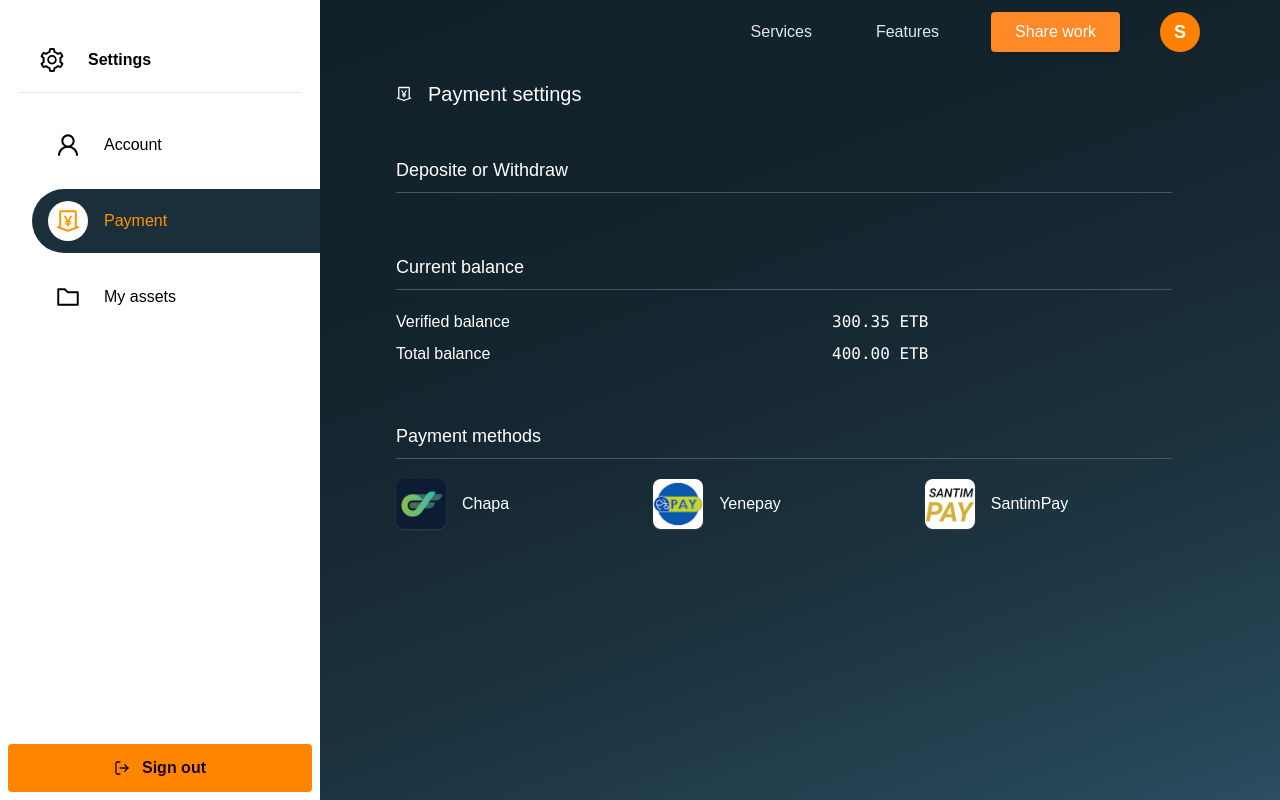
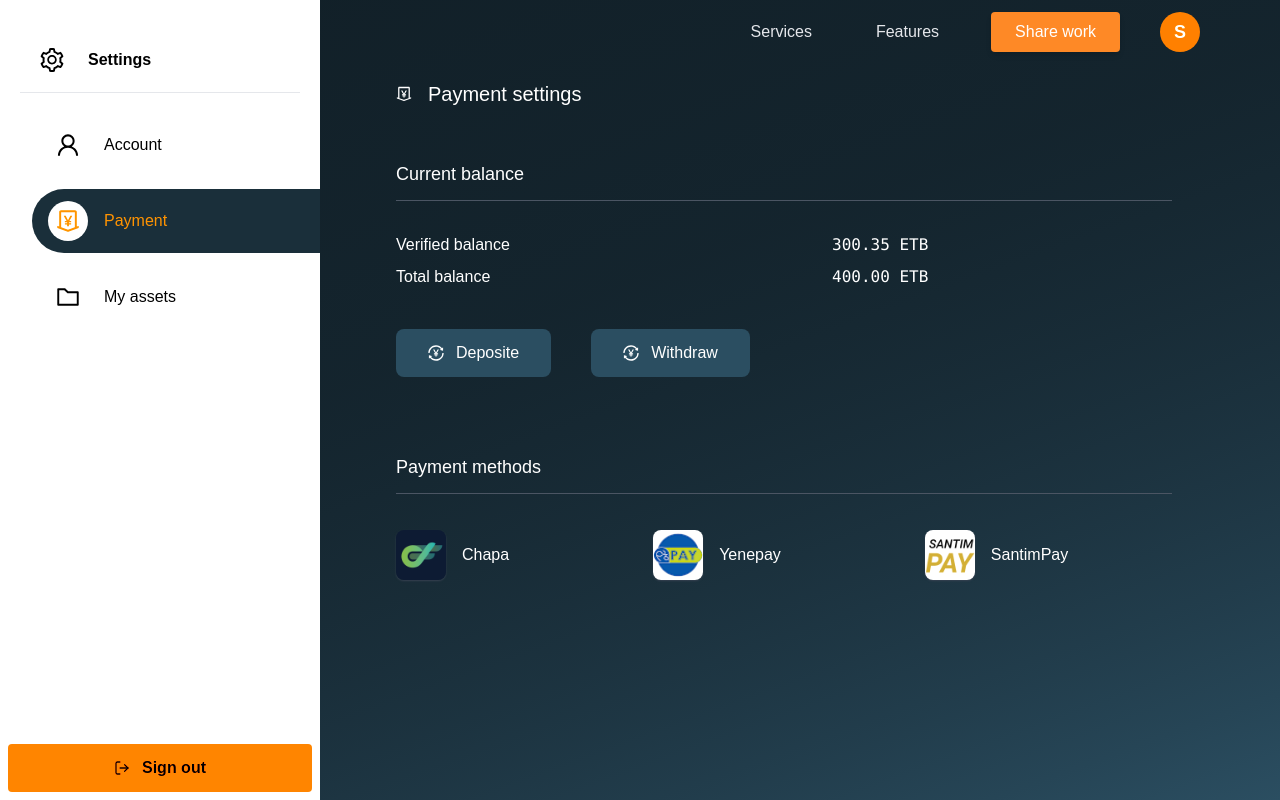
Before and after one commit to meraf00/pixel-den, a React (Create React App) app: page /settings/payment in a window 1280 px wide. Built offline with nearby package versions, Linux system fonts and the light colour scheme; no server answers; sample sign-in values are in the browser's storage.

Commit message:
feat: add settings page

```diff
--- a/src/pages/AssetsPage.jsx
+++ b/src/pages/AssetsPage.jsx
@@ -1,5 +1,58 @@
+import { FolderOutlined } from "@ant-design/icons";
+import { useAuth } from "features/authentication";
 import React from "react";
 
-export default function AssetsPage() {
-  return <div>Assets</div>;
-}
+import { Tabs, Tab, Title, Body } from "features/work/component/Tab";
+import { Card } from "features/work";
+import { homeImages } from "assets/home";
+import { Empty } from "components/Empty";
+
+const AssetPage = () => {
+  const { user } = useAuth();
+
+  return (
+    <div className="px-3 md:ml-96 mt-4">
+      {/* Setting title */}
+      <div className="flex gap-4 items-center mb-10">
+        <span className="flex items-center font-semibold">
+          <FolderOutlined />
+        </span>
+        <span className="flex items-center font-medium text-lg md:text-xl">
+          My assets
+        </span>
+      </div>
+
+      <Tabs>
+        <Tab>
+          <Title>Work</Title>
+          <Body>
+            <div className="my-10 mr-12 lg:mr-20 grid grid-cols-1 sm:grid-cols-2 md:grid-cols-1 lg:grid-cols-3 gap-10 z-0">
+              <Card imgUrl={homeImages.slideShowImages[3]} title="3D Surface" />
+              <Card imgUrl={homeImages.slideShowImages[0]} title="Vehicles" />
+              <Card imgUrl={homeImages.slideShowImages[1]} title="Alien" />
+              <Card imgUrl={homeImages.slideShowImages[2]} title="Smoke" />
+            </div>
+          </Body>
+        </Tab>
+        <Tab>
+          <Title>Liked</Title>
+          <Body>
+            <div className="my-10 mr-12 lg:mr-20 grid grid-cols-1 sm:grid-cols-2 md:grid-cols-1 lg:grid-cols-3 gap-10 z-0">
+              <Card imgUrl={homeImages.slideShowImages[3]} title="3D Surface" />
+            </div>
+          </Body>
+        </Tab>
+        <Tab>
+          <Title>Drafts</Title>
+          <Body>
+            <div className="mt-20">
+              <Empty />
+            </div>
+          </Body>
+        </Tab>
+      </Tabs>
+    </div>
+  );
+};
+
+export default AssetPage;
--- a/src/pages/PaymentPage.jsx
+++ b/src/pages/PaymentPage.jsx
@@ -1,4 +1,4 @@
-import { MoneyCollectOutlined } from "@ant-design/icons";
+import { MoneyCollectOutlined, TransactionOutlined } from "@ant-design/icons";
 import { useAuth } from "features/authentication";
 import { PaymentForm } from "features/payment";
 import React from "react";
@@ -10,7 +10,7 @@ const PaymentPage = () => {
   return (
     <div className="px-3 md:ml-96 mt-4">
       {/* Setting title */}
-      <div className="flex gap-4 items-center mb-5">
+      <div className="flex gap-4 items-center mb-10">
         <span className="flex items-center font-semibold">
           <MoneyCollectOutlined />
         </span>
@@ -19,22 +19,12 @@ const PaymentPage = () => {
         </span>
       </div>
 
-      <div className="flex flex-col my-10 gap-3">
-        <span className="flex items-center font-medium text-md md:text-lg border-b border-gray-600 py-2 mr-24">
-          Deposite or Withdraw
-        </span>
-
-        <div className="flex gap-16">
-          <div></div>
-        </div>
-      </div>
-
-      <div className="flex flex-col my-10 gap-3">
-        <span className="flex items-center font-medium text-md md:text-lg border-b border-gray-600 py-2 mr-24">
+      <div className="flex flex-col mb-16 gap-8">
+        <span className="flex items-center font-medium text-md md:text-lg border-b border-gray-600 py-3 mr-24">
           Current balance
         </span>
 
-        <div className="grid grid-cols-2 py-2">
+        <div className="grid grid-cols-2 mb-2">
           <div className="flex flex-col gap-2">
             <span>Verified balance</span>
             <span>Total balance</span>
@@ -44,14 +34,29 @@ const PaymentPage = () => {
             <span className="font-mono">400.00 ETB</span>
           </div>
         </div>
+
+        <div className="flex gap-10">
+          <button className="bg-primary-200 py-3 px-8 rounded-lg flex gap-3 items-center justify-center hover:shadow-lg">
+            <span className="flex items-center">
+              <TransactionOutlined />
+            </span>
+            <span className="flex items-center">Deposite</span>
+          </button>
+          <button className="bg-primary-200 py-3 px-8 rounded-lg flex gap-3 items-center justify-center hover:shadow-lg">
+            <span className="flex items-center">
+              <TransactionOutlined />
+            </span>
+            <span className="flex items-center">Withdraw</span>
+          </button>
+        </div>
       </div>
 
-      <div className="flex flex-col gap-5 my-10">
-        <span className="flex items-center font-medium text-md md:text-lg border-b border-gray-600 py-2 mr-24">
+      <div className="flex flex-col gap-5 mb-16">
+        <span className="flex items-center font-medium text-md md:text-lg border-b border-gray-600 py-3 mr-24">
           Payment methods
         </span>
 
-        <div className="flex gap-16  md:gap-x-20 lg:gap-x-36 flex-wrap">
+        <div className="flex gap-16 md:gap-x-20 lg:gap-x-36 flex-wrap py-4">
           <div className="flex items-center gap-4">
             <img
               src={PaymentProviderIcon.chapa}
--- a/src/pages/ProfilePage.jsx
+++ b/src/pages/ProfilePage.jsx
@@ -9,7 +9,7 @@ export default function ProfilePage() {
   return (
     <div className="px-3 md:ml-96 mt-4">
       {/* Setting title */}
-      <div className="flex gap-4 items-center mb-5">
+      <div className="flex gap-4 items-center mb-10">
         <span className="flex items-center font-semibold">
           <UserOutlined />
         </span>
@@ -19,7 +19,7 @@ export default function ProfilePage() {
       </div>
 
       {/* Profile name, username, image */}
-      <div className="flex my-10 items-center gap-8">
+      <div className="flex mb-10 items-center gap-8">
         <div className="relative">
           <CircularAvatar letter="A" />
           <div className="absolute top-0 right-0 -translate-y-2 translate-x-1 hover:scale-110">
--- a/src/pages/SettingsPage.jsx
+++ b/src/pages/SettingsPage.jsx
@@ -12,13 +12,13 @@ export default function SettingsPage() {
       await logOut();
       navigate("/");
     } catch (err) {
-      console.log(err);
+      // console.log(err);
     }
   };
 
   return (
     <div>
-      <SideBar />
+      <SideBar handleLogout={handleLogout} />
       {/* <Button onClick={handleLogout}>Sign out</Button> */}
       <Outlet />
     </div>
```
